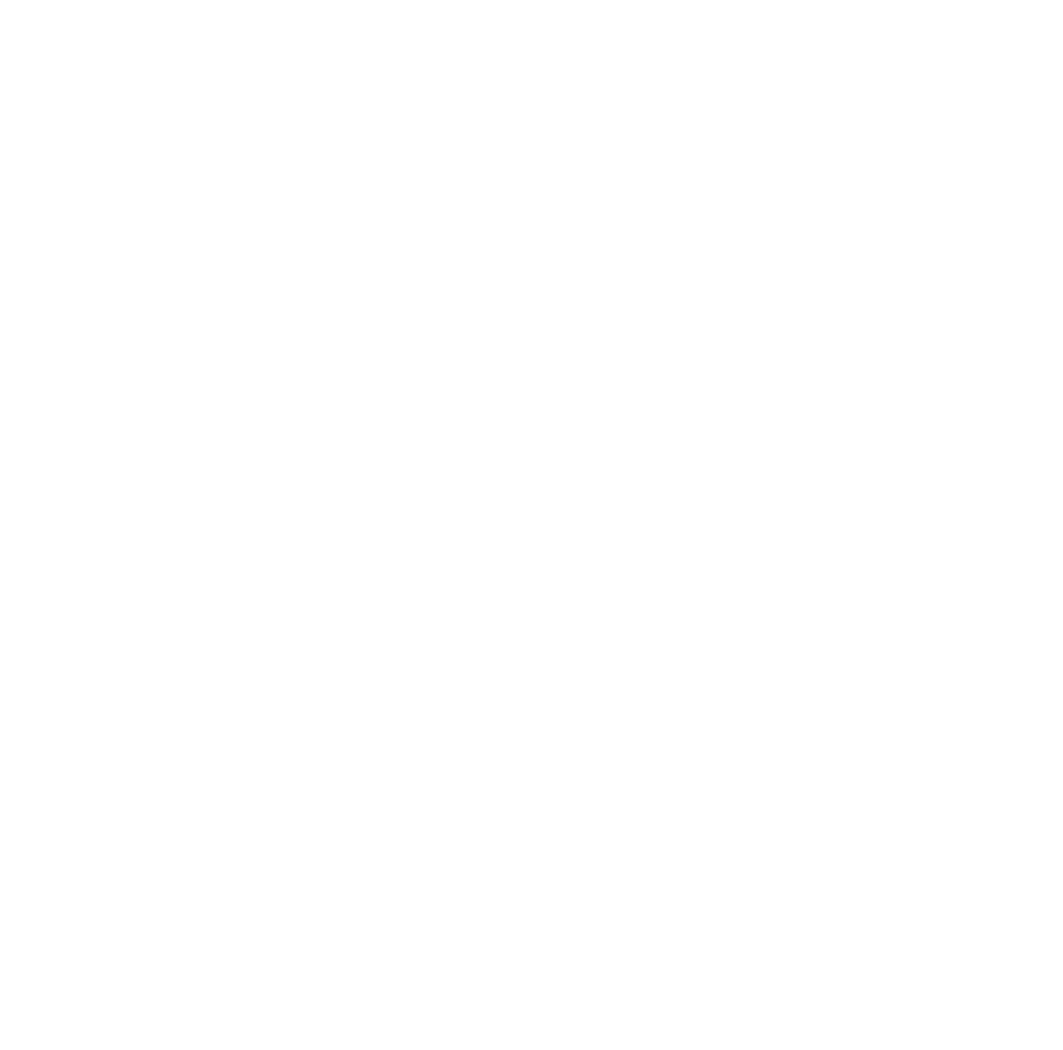
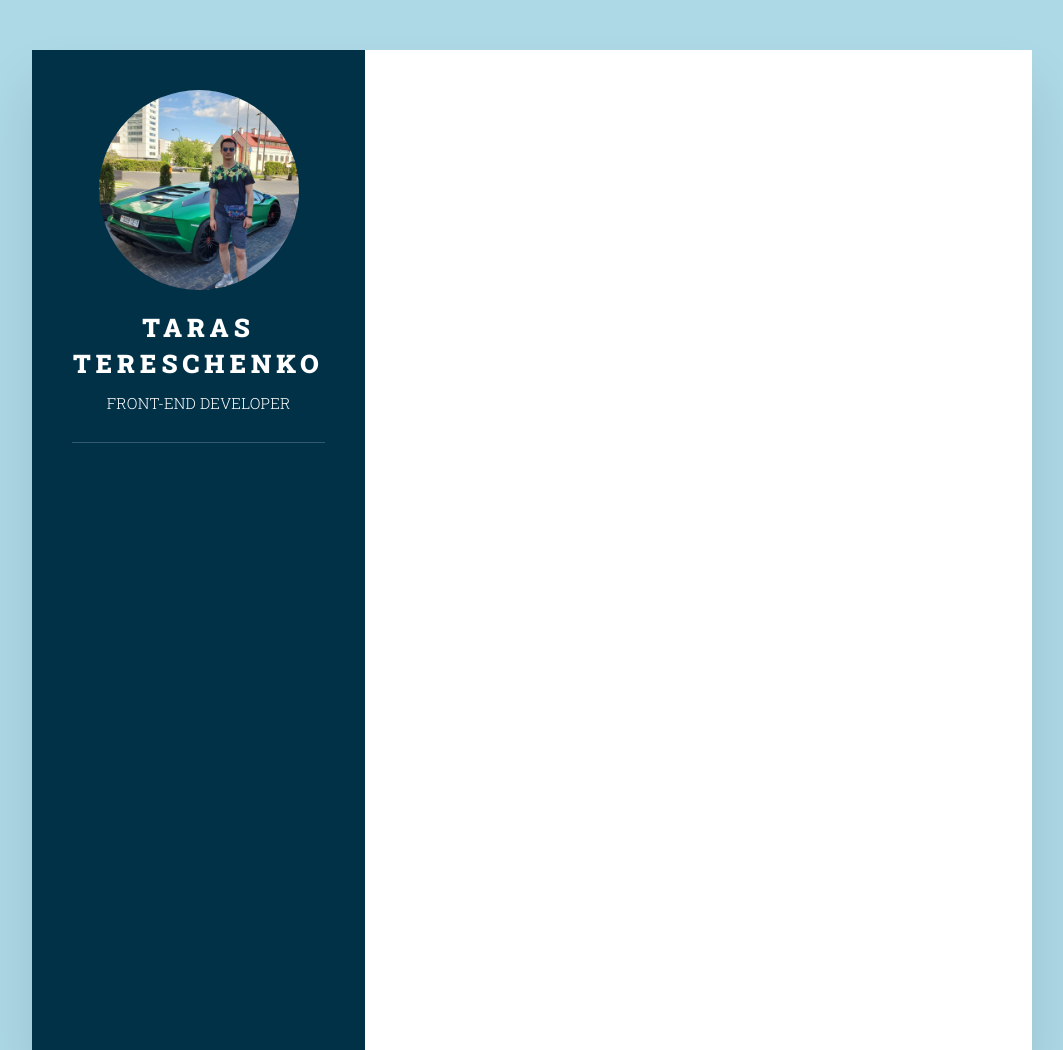
Before and after one commit to programister42/rsschool-cv, a website: page index.html in a window 1280 px wide. Shown: the top 1050 px of the page, without its empty margins (108-1171 px from the left). Before the commit the page ends 800 px from the top, so only its background shows below. Drawn offline with Linux system fonts and the light colour scheme.

Commit message:
feat: add profile info

```diff
--- a/index.html
+++ b/index.html
@@ -2,9 +2,21 @@
 <html lang="en">
   <head>
     <meta charset="UTF-8">
-    <title>Title</title>
+    <meta name="viewport" content="width=device-width, initial-scale=1.0">
+    <title>CV</title>
+    <link rel="stylesheet" href="styles/styles.css">
   </head>
   <body>
-
+    <main class="main-container">
+      <aside class="left-column">
+        <div class="profile">
+          <div class="image-wrapper">
+            <img src="images/me.jpg" alt="me">
+          </div>
+          <h1>Taras Tereschenko<br><span>Front-End Developer</span></h1>
+        </div>
+      </aside>
+      <section class="right-column"></section>
+    </main>
   </body>
 </html>
--- a/package.json
+++ b/package.json
@@ -12,7 +12,9 @@
     "stylelint-order": "^4.1.0"
   },
   "scripts": {
-    "test": "htmlhint path/to/html/files/*.html"
+    "test": "htmlhint *.html",
+    "stylelint": "stylelint **/*.css",
+    "stylelint:fix": "stylelint **/*.css --fix"
   },
   "repository": {
     "type": "git",
--- a/styles/styles.css
+++ b/styles/styles.css
@@ -0,0 +1,83 @@
+@import url("https://fonts.googleapis.com/css2?family=Roboto+Slab:wght@100;200;300;400;500;600;700;800;900&display=swap");
+
+* {
+  box-sizing: border-box;
+  padding: 0;
+  margin: 0;
+  font-family: "Roboto Slab", serif;
+}
+
+body {
+  display: flex;
+  min-height: 100vh;
+  align-items: center;
+  justify-content: center;
+  background: #add8e6;
+}
+
+.main-container {
+  position: relative;
+  display: grid;
+  width: 100%;
+  max-width: 1000px;
+  min-height: 1000px;
+  margin: 50px;
+  background: #ffffff;
+  box-shadow: 0 35px 55px rgba(0, 0, 0, 0.1);
+  grid-template-columns: 1fr 2fr;
+}
+
+.main-container .left-column {
+  position: relative;
+  padding: 40px;
+  background: #003147;
+}
+
+.profile {
+  position: relative;
+  display: flex;
+  flex-direction: column;
+  align-items: center;
+  padding-bottom: 20px;
+  border-bottom: 1px solid rgba(255, 255, 255, 0.2);
+}
+
+.profile .image-wrapper {
+  position: relative;
+  overflow: hidden;
+  width: 200px;
+  height: 200px;
+  border-radius: 50%;
+}
+
+.profile .image-wrapper img {
+  position: absolute;
+  top: 0;
+  left: 0;
+  width: 100%;
+  height: 100%;
+  object-fit: cover;
+}
+
+.profile h1 {
+  margin-top: 20px;
+  color: #ffffff;
+  font-size: 1.6em;
+  font-weight: 900;
+  letter-spacing: 0.2em;
+  line-height: 1.4em;
+  text-align: center;
+  text-transform: uppercase;
+}
+
+.profile h1 span {
+  font-size: 0.6em;
+  font-weight: 300;
+  letter-spacing: 0.01em;
+}
+
+.main-container .right-column {
+  position: relative;
+  padding: 40px;
+  background: #ffffff;
+}
```
Also changed, not shown: .stylelintrc.js (added), images/me.jpg (added), 1 other file.
